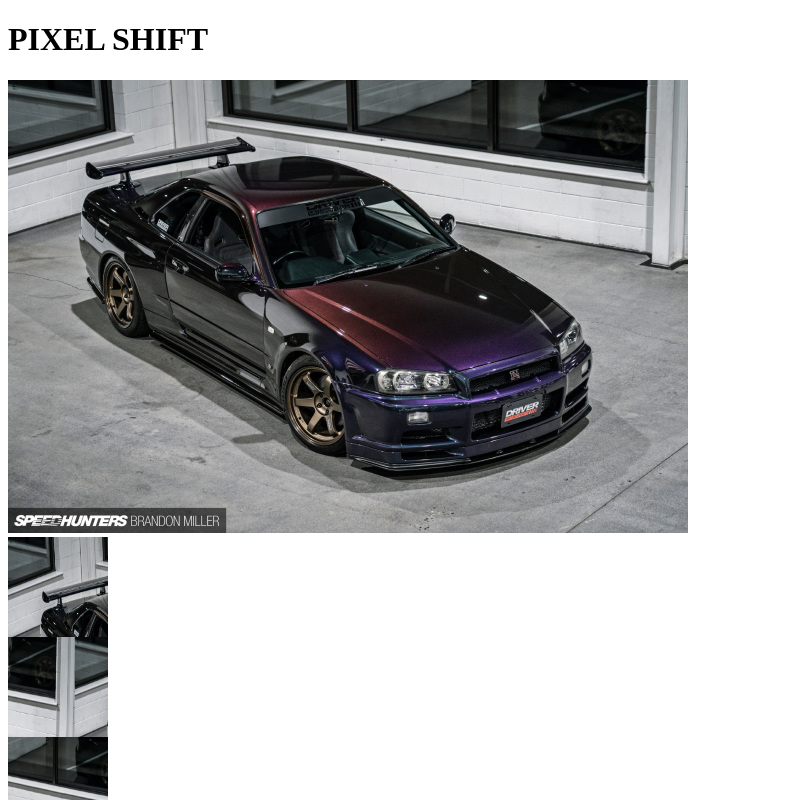
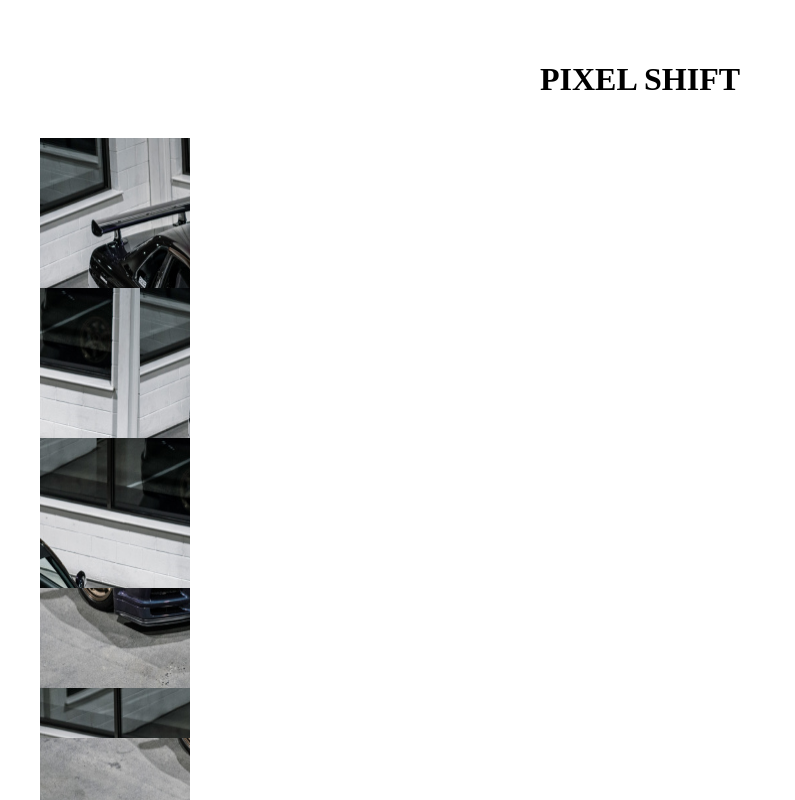
Before and after one commit to wowgr8/pixel-shift, a React (Vite) app: page / in a window 1280 px wide. Shown: the top 800 px of the page, without its empty margins (0-795 px from the left). Built offline with nearby package versions, Linux system fonts and the light colour scheme.

Commit message:
comment out unused variables

```diff
--- a/src/Control.tsx
+++ b/src/Control.tsx
@@ -1,6 +1,6 @@
 import React, { FC, useState, useEffect } from 'react';
 import R34 from './assets/img/R34.jpeg'
-// import './App.css'
+import './App.css'
 
 interface ControlProps {
 
@@ -17,8 +17,8 @@ const Control: FC<ControlProps> = ({  }) => {
     //Divides image into 3x3 grid
     const rows = 3;
     const cols = 3;
-    const tileWidth = 300;
-    const tileHeight = 300;
+    // const tileWidth = 300;
+    // const tileHeight = 300;
 
     const initialTiles: number[][] = []; // creates empty 2D array to store grid of numbers
     for (let row = 0; row < rows; row++) { // loop iterates through each row of grid
@@ -44,12 +44,13 @@ const Control: FC<ControlProps> = ({  }) => {
             key={`${rowIndex}-${colIndex}`}
             className="grid-cell"
             style={{
-                width: '100px',
-                height: '100px',
+              width: '150px',
+              height: '150px',
               backgroundImage: `url(${R34})`,
               backgroundSize: '300% 300%', // Adjust based on your image size
               backgroundPosition: `-${(colIndex / 3) * 100}% -${(rowIndex / 3) * 100}%`,
             }}
+
             // onClick={() => handleTileClick(rowIndex, colIndex)}
             />
             ))
```
Lines whose indentation alone changed are shown as unchanged.
